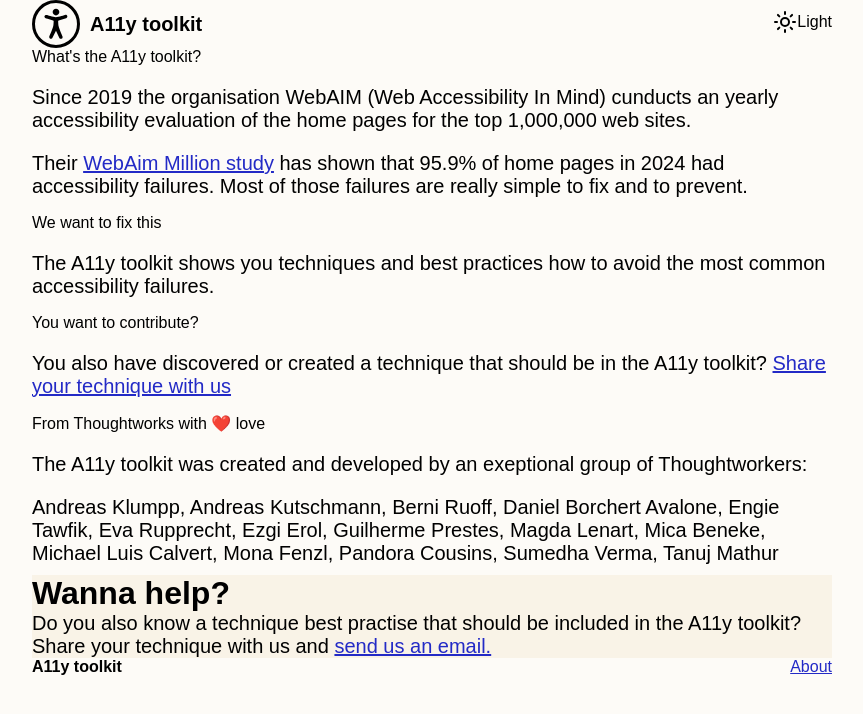
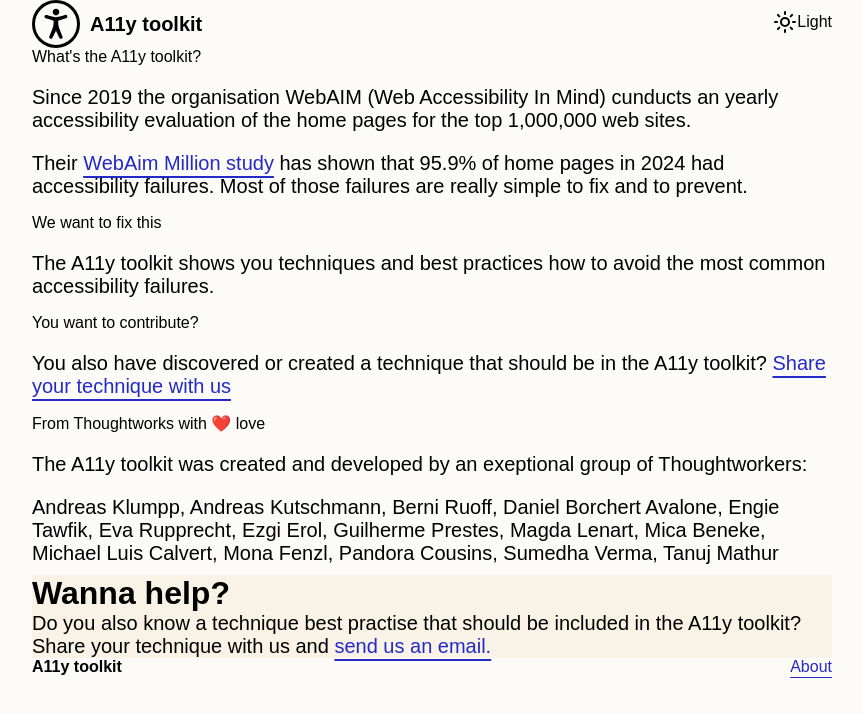
Before and after one commit to bernester/a11y-toolkit, a SvelteKit app: page /about in a window 1280 px wide. Shown: the top 714 px of the page, without its empty margins (208-1071 px from the left). Built offline with nearby package versions, Linux system fonts and the light colour scheme.

Commit message:
improved link styles

```diff
--- a/src/components/Link.svelte
+++ b/src/components/Link.svelte
@@ -29,7 +29,6 @@
 	a {
 		color: var(--link);
 		position: relative;
-		text-underline-position: under;
 	}
 
 	:global(.blank-icon) {
--- a/src/styles/_normalize.scss
+++ b/src/styles/_normalize.scss
@@ -11,6 +11,11 @@
 
 :where(a[href]) {
 	color: var(--link);
+	text-underline-position: under;
+
+	&:hover {
+		text-decoration-thickness: 0.2em;
+	}
 }
 
 :where(a[href]):where(:visited) {
```
